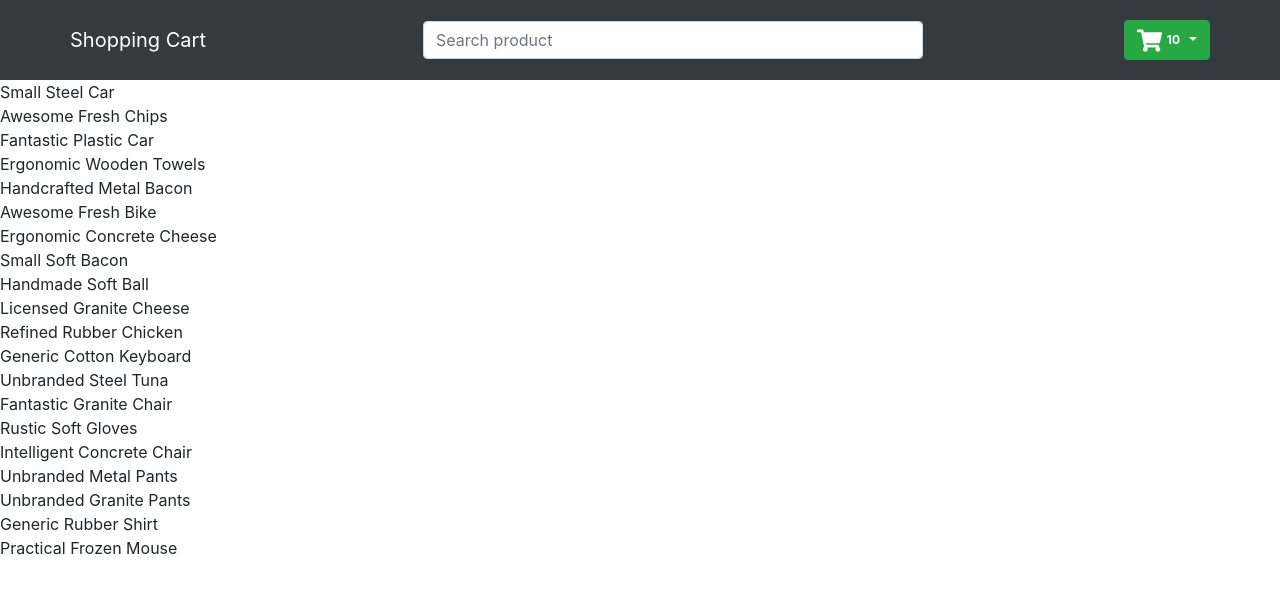
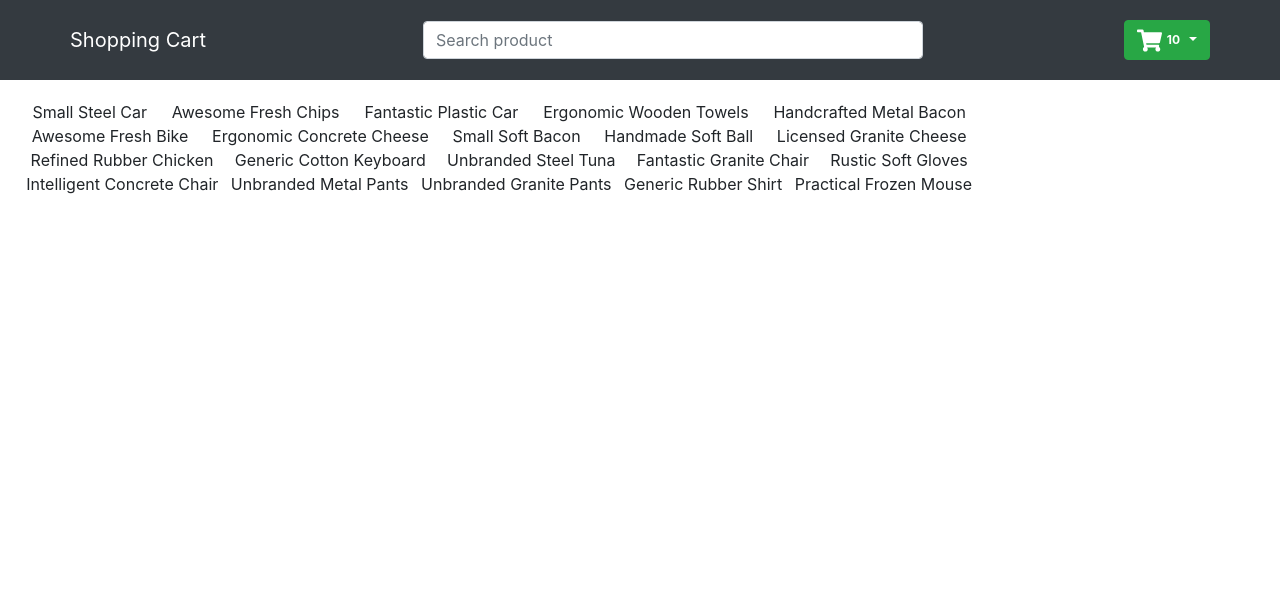
Before and after one commit to seanarch/usecontext-shoppingcart, a React (Create React App) app: page / in a window 1280 px wide. Shown: the top 592 px of the page. Built offline with nearby package versions, Linux system fonts and the light colour scheme.

Commit message:
Added some style for home

```diff
--- a/src/components/Home.js
+++ b/src/components/Home.js
@@ -1,6 +1,7 @@
 import React from "react";
 import { CartState } from "../context/Context";
 import SingleProduct from "./SingleProduct";
+import "./styles.css";
 
 function Home() {
   const {
--- /dev/null
+++ b/src/components/styles.css
@@ -0,0 +1,11 @@
+.home {
+  display: flex;
+}
+
+.productContainer {
+  display: flex;
+  width: 78%;
+  padding: 20px;
+  flex-wrap: wrap;
+  justify-content: space-around;
+}
```
